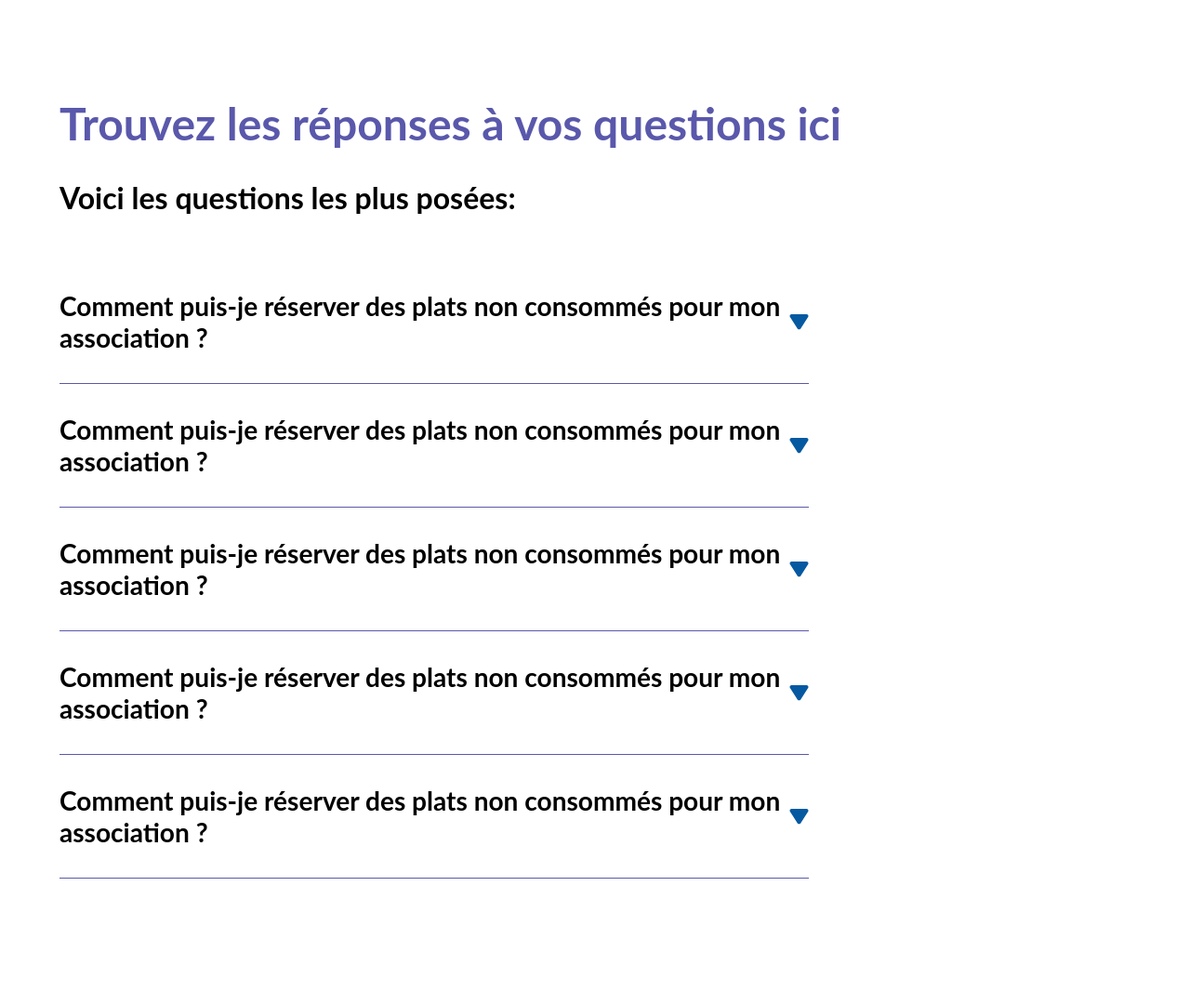
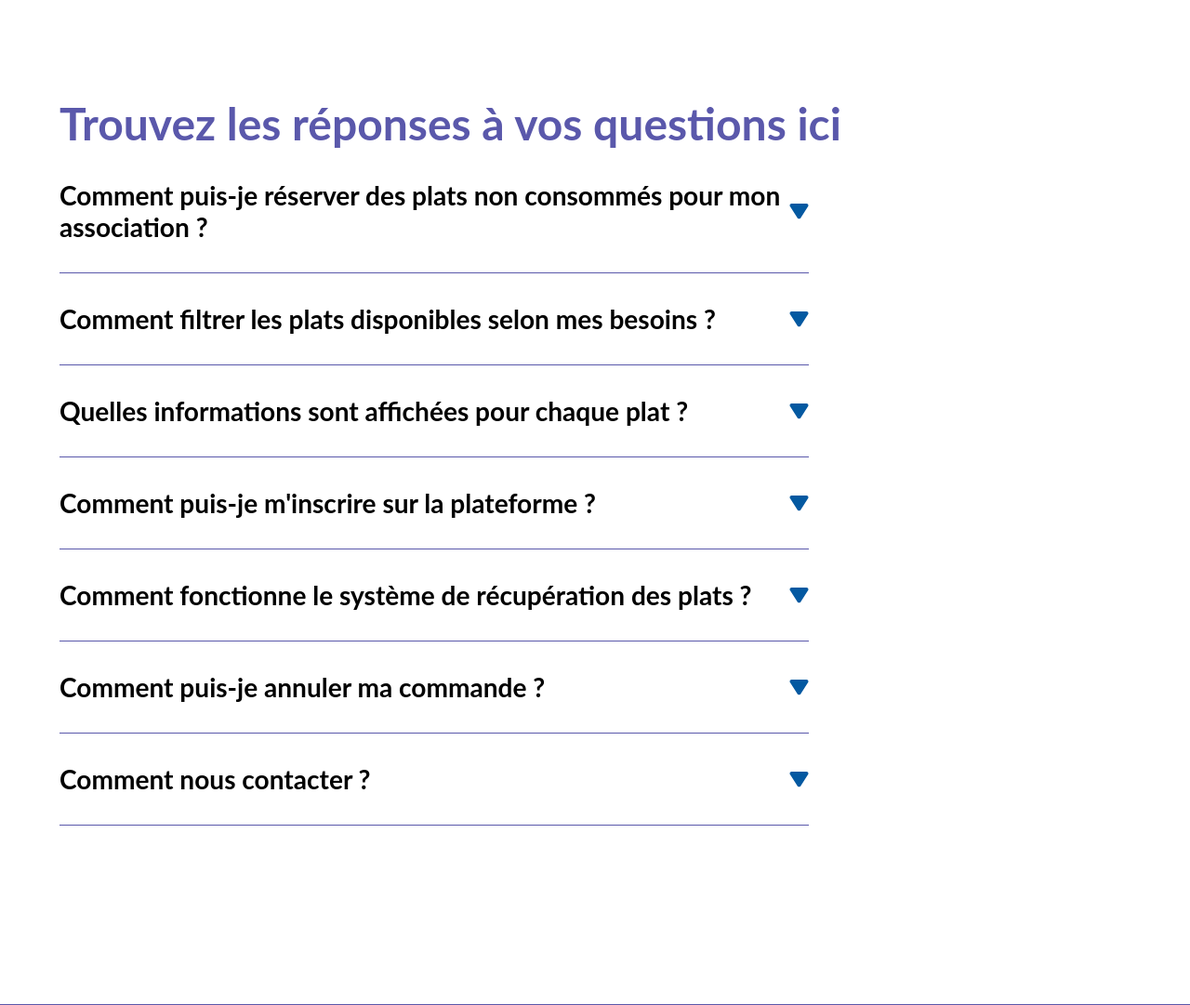
Before and after one commit to 17Sx/bap-clichy-2025, a PHP site: page /faq.php in a window 1280 px wide. Shown: the part 136-1217 px from the top of the page at 93% size. Run offline with PHP 8.4, Linux system fonts and the light colour scheme.

Commit message:
feat: faq question

```diff
--- a/faq.php
+++ b/faq.php
@@ -1,65 +1,89 @@
 <!DOCTYPE html>
 <html lang="en">
+
 <head>
     <meta charset="UTF-8">
     <meta name="viewport" content="width=device-width, initial-scale=1.0">
     <title>FAQ</title>
     <link rel="stylesheet" href="css/faq.css">
 </head>
+
 <body>
     <?php include 'templates/header.php'; ?>
 
     <main class="faq">
         <h1 class="faq_title">Trouvez les réponses à vos questions ici</h1>
-    <h2 class="questions">Voici les questions les plus posées:</h2>
 
         <div class="question">
             <div class="question_title">
-            <h3>Comment puis-je réserver des plats non consommés pour mon association ? </h3>
+                <h3>Comment puis-je réserver des plats non consommés pour mon association ?</h3>
                 <img src="./public/icon/chevron.svg" alt="chevron">
             </div>
 
-        <p>Réservez facilement des plats non consommés pour votre association à partir de la page Plats.</p>
+            <p>Pour réserver des plats, connectez-vous à votre compte association, consultez la liste des plats disponibles sur la page "Plats", cliquez sur "Voir un aperçu" pour voir les détails, puis utilisez le bouton "Commander" pour effectuer votre réservation. Vous devrez préciser la quantité souhaitée, le nom de votre association et les horaires de récupération.</p>
         </div>
         <div class="horizontal_bar"></div>
 
         <div class="question">
             <div class="question_title">
-            <h3>Comment puis-je réserver des plats non consommés pour mon association ? </h3>
+                <h3>Comment filtrer les plats disponibles selon mes besoins ?</h3>
                 <img src="./public/icon/chevron.svg" alt="chevron">
             </div>
 
-        <p>Réservez facilement des plats non consommés pour votre association à partir de la page Plats.</p>
+            <p>Sur la page des plats, vous pouvez utiliser les filtres pour trouver des plats spécifiques : par lieu (école), par type de régime alimentaire (Vegan, Halal, Sans Gluten, etc.) et par date. Les plats sont également classés par tags pour faciliter votre recherche.</p>
         </div>
         <div class="horizontal_bar"></div>
 
         <div class="question">
             <div class="question_title">
-            <h3>Comment puis-je réserver des plats non consommés pour mon association ? </h3>
+                <h3>Quelles informations sont affichées pour chaque plat ?</h3>
                 <img src="./public/icon/chevron.svg" alt="chevron">
             </div>
 
-        <p>Réservez facilement des plats non consommés pour votre association à partir de la page Plats.</p>
+            <p>Pour chaque plat, vous trouverez : une photo, le titre, la liste des ingrédients, la quantité disponible, le lieu de récupération, la date de péremption, et les tags correspondants (Vegan, Halal, Sans Gluten, etc.).</p>
         </div>
         <div class="horizontal_bar"></div>
 
         <div class="question">
             <div class="question_title">
-            <h3>Comment puis-je réserver des plats non consommés pour mon association ? </h3>
+                <h3>Comment puis-je m'inscrire sur la plateforme ?</h3>
                 <img src="./public/icon/chevron.svg" alt="chevron">
             </div>
 
-        <p>Réservez facilement des plats non consommés pour votre association à partir de la page Plats.</p>
+            <p>Pour vous inscrire, cliquez sur le bouton "Se connecter" dans le menu, puis choisissez l'option d'inscription. Vous devrez fournir votre email, un pseudo et un mot de passe. Une fois inscrit, vous pourrez accéder à toutes les fonctionnalités de la plateforme.</p>
         </div>
         <div class="horizontal_bar"></div>
 
         <div class="question">
             <div class="question_title">
-            <h3>Comment puis-je réserver des plats non consommés pour mon association ? </h3>
+                <h3>Comment fonctionne le système de récupération des plats ?</h3>
                 <img src="./public/icon/chevron.svg" alt="chevron">
             </div>
 
-        <p>Réservez facilement des plats non consommés pour votre association à partir de la page Plats.</p>
+            <p>Après avoir réservé des plats, vous devrez les récupérer à l'école indiquée aux horaires spécifiés lors de la commande. Assurez-vous d'être ponctuel et d'avoir les moyens nécessaires pour transporter les plats. Les coordonnées de l'école et les détails de récupération vous seront communiqués après la confirmation de votre commande.</p>
+        </div>
+        <div class="horizontal_bar"></div>
+
+        <div class="question">
+            <div class="question_title">
+                <h3>Comment puis-je annuler ma commande ?</h3>
+                <img src="./public/icon/chevron.svg" alt="chevron">
+            </div>
+
+            <p>Pour annuler votre commande, veuillez nous contacter par email à bapclichy@gmail.com. Nous traiterons votre demande dans les plus brefs délais.</p>
+        </div>
+        <div class="horizontal_bar"></div>
+
+        <div class="question">
+            <div class="question_title">
+                <h3>Comment nous contacter ?</h3>
+                <img src="./public/icon/chevron.svg" alt="chevron">
+            </div>
+
+            <p>Vous pouvez nous contacter de plusieurs façons :<br>
+                - Par email : bapclichy@gmail.com<br>
+                - Par téléphone : 01 47 15 30 00<br>
+                - Par courrier : Mairie de Clichy-la-Garenne, 80 Boulevard Jean Jaurès, 92110 Clichy</p>
         </div>
         <div class="horizontal_bar"></div>
 
@@ -69,4 +93,5 @@
 
     <script src="js/faq.js"></script>
 </body>
+
 </html>
```
Lines whose indentation alone changed are shown as unchanged.
